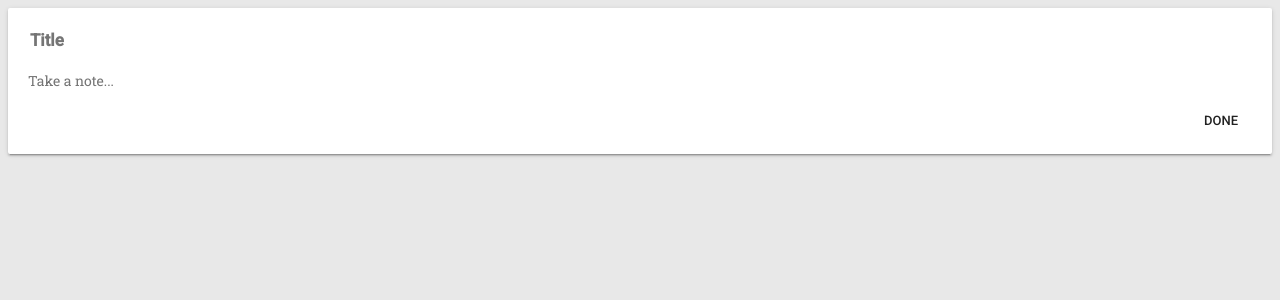
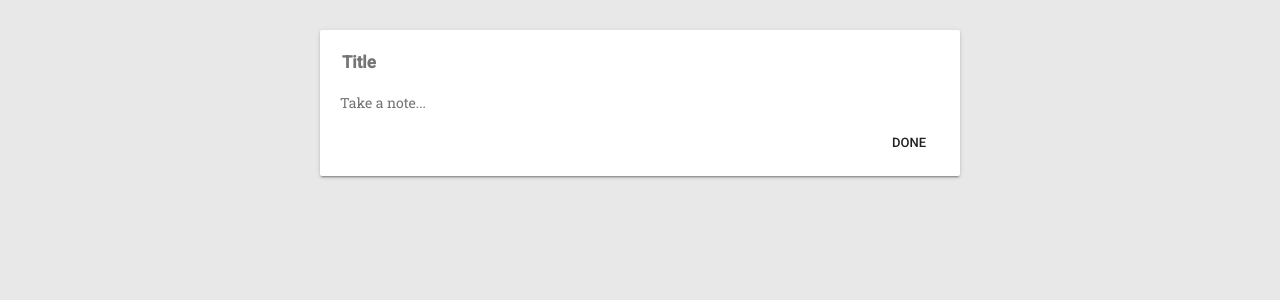
Before and after one commit to vunguyentuan/google-keep-like, a React (Create React App) app: page / in a window 1280 px wide. Shown: the top 300 px of the page. Built offline with nearby package versions, Linux system fonts and the light colour scheme.

Commit message:
update max viewport width

```diff
--- a/src/App.css
+++ b/src/App.css
@@ -6,7 +6,8 @@ body {
 }
 
 .App {
-
+  max-width: 1024px;
+  margin: 30px auto 0;
 }
 
 /* shared css */
--- a/src/components/Composer/composer.css
+++ b/src/components/Composer/composer.css
@@ -1,3 +1,8 @@
+.composer-container {
+  max-width: 600px;
+  margin: 0 auto;
+}
+
 .input-form {
   font-family: 'Roboto Slab', serif;
 }
```
